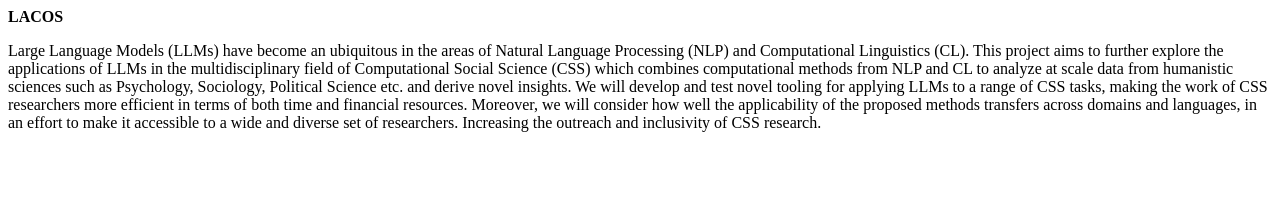
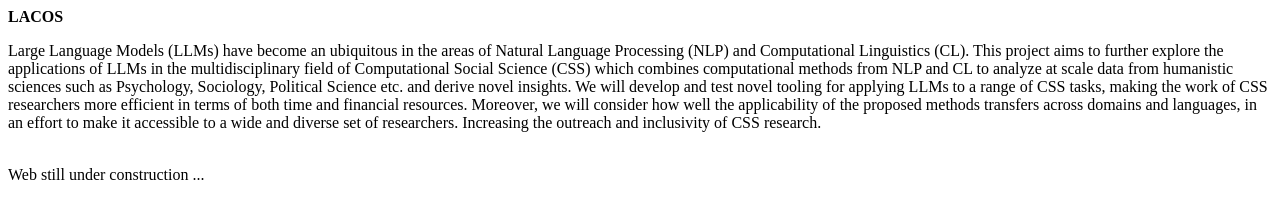
Before and after one commit to LACOS-MSCA/lacos-msca.github.io, a plain HTML site: page index.html in a window 1280 px wide. Drawn offline with Linux system fonts and the light colour scheme.

Commit message:
Update index.html

```diff
--- a/index.html
+++ b/index.html
@@ -11,5 +11,7 @@ Psychology, Sociology, Political Science etc. and derive novel insights. We will
 range of CSS tasks, making the work of CSS researchers more efficient in terms of both time and financial resources. Moreover, we will
 consider how well the applicability of the proposed methods transfers across domains and languages, in an effort to make it
 accessible to a wide and diverse set of researchers. Increasing the outreach and inclusivity of CSS research.    </p>
+    <br>
+    Web still under construction ...
   </body>
 </html>
```
